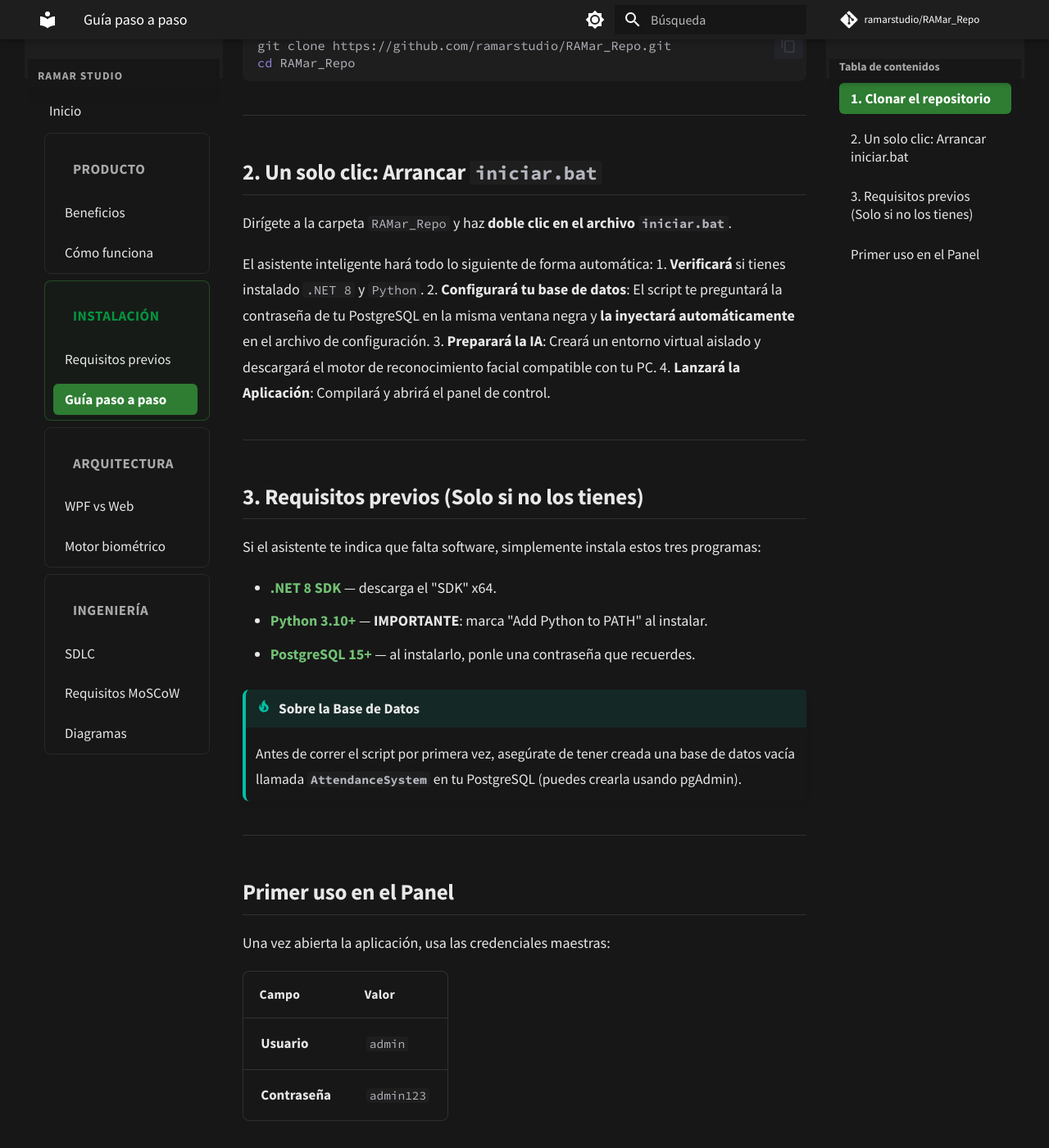
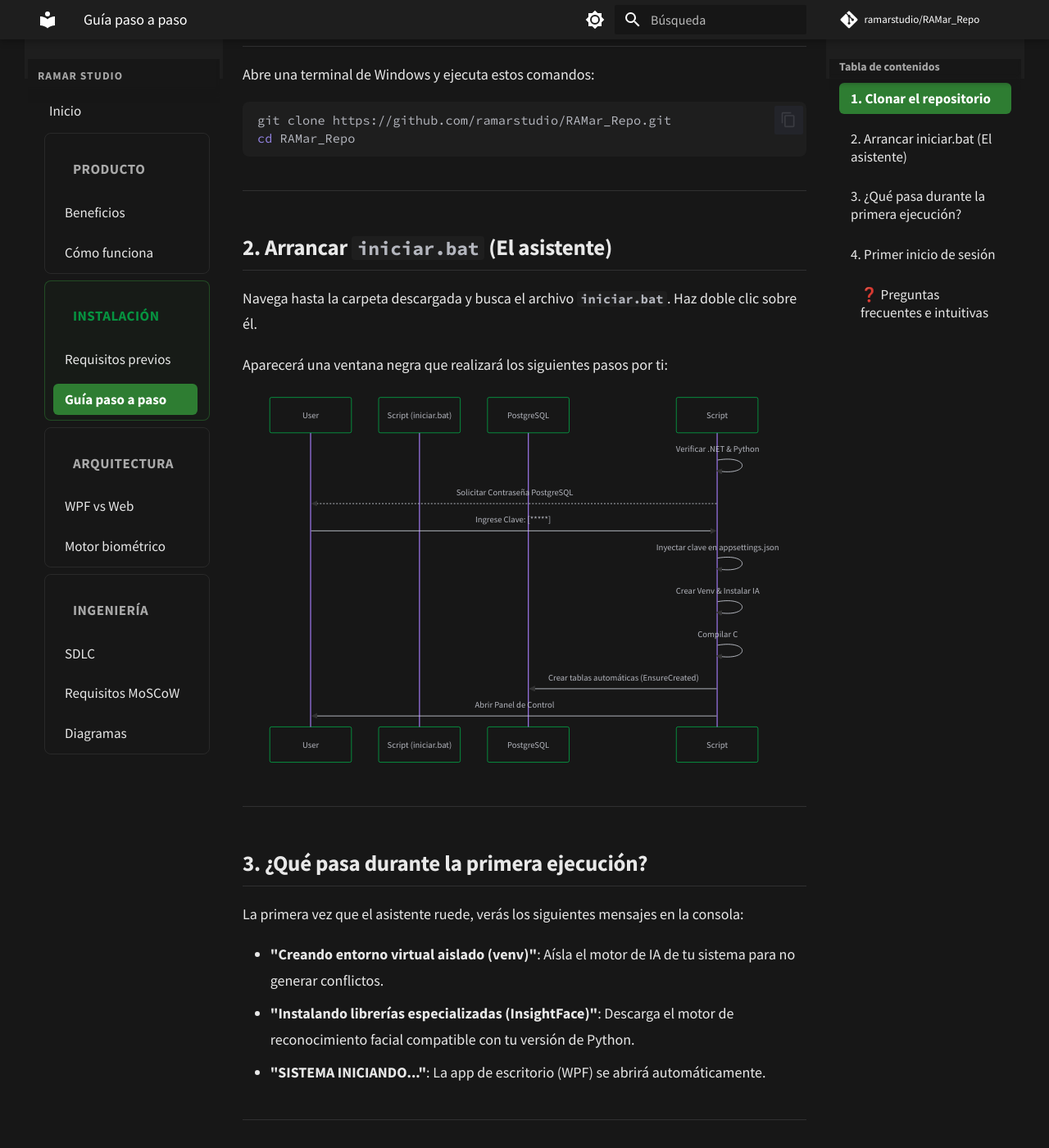
Before and after one commit to ramarstudio/RAMar_Repo, an MkDocs documentation site: the page built from docs/instalacion/guia.md, in a window 1280 px wide and 1400 px high, scrolled down 369 px. Shown: the whole window at 82% size. Built offline with MkDocs 1.6.1 and Material for MkDocs 9.7.7, drawn with Linux system fonts in a browser that asks for light colours; comment, search, counter and statistics services are not loaded; some of the changed text lies outside the part shown.

Commit message:
docs: comprehensive update for 'Zero-Touch' installation
- Redesigned documentation landing page with quick-action buttons
- Added Mermaid flowcharts and sequence diagrams for installation
- Updated requirements to explicitly address VCRedist and Postgres context
- Streamlined installation guide to focus solely on iniciar.bat
- Updated technical stack details (ports, python versions)

````diff
--- a/docs/instalacion/guia.md
+++ b/docs/instalacion/guia.md
@@ -1,8 +1,12 @@
 # Guía de Instalación (Zero-Touch)
 
-Hemos diseñado el sistema para que **cualquier persona pueda arrancarlo en menos de 5 minutos** sin necesidad de conocimientos técnicos avanzados.
+La instalación de **RAMar Attendance System** ha sido diseñada para ser lo más cercana posible a un **"Siguiente, Siguiente, Siguiente"**.
+
+---
 
 ## 1. Clonar el repositorio
+
+Abre una terminal de Windows y ejecuta estos comandos:
 
 ```bash
 git clone https://github.com/ramarstudio/RAMar_Repo.git
@@ -11,39 +15,58 @@ cd RAMar_Repo
 
 ---
 
-## 2. Un solo clic: Arrancar `iniciar.bat`
+## 2. Arrancar `iniciar.bat` (El asistente)
 
-Dirígete a la carpeta `RAMar_Repo` y haz **doble clic en el archivo `iniciar.bat`**.
+Navega hasta la carpeta descargada y busca el archivo **`iniciar.bat`**. Haz doble clic sobre él.
 
-El asistente inteligente hará todo lo siguiente de forma automática:
-1. **Verificará** si tienes instalado `.NET 8` y `Python`.
-2. **Configurará tu base de datos**: El script te preguntará la contraseña de tu PostgreSQL en la misma ventana negra y **la inyectará automáticamente** en el archivo de configuración.
-3. **Preparará la IA**: Creará un entorno virtual aislado y descargará el motor de reconocimiento facial compatible con tu PC.
-4. **Lanzará la Aplicación**: Compilará y abrirá el panel de control.
+Aparecerá una ventana negra que realizará los siguientes pasos por ti:
+
+```mermaid
+sequenceDiagram
+    participant User
+    participant Script (iniciar.bat)
+    participant PostgreSQL
+    Script->>Script: Verificar .NET & Python
+    Script-->>User: Solicitar Contraseña PostgreSQL
+    User->>Script: Ingrese Clave: [*****]
+    Script->>Script: Inyectar clave en appsettings.json
+    Script->>Script: Crear Venv & Instalar IA
+    Script->>Script: Compilar C#
+    Script->>PostgreSQL: Crear tablas automáticas (EnsureCreated)
+    Script->>User: Abrir Panel de Control
+```
 
 ---
 
-## 3. Requisitos previos (Solo si no los tienes)
+## 3. ¿Qué pasa durante la primera ejecución?
 
-Si el asistente te indica que falta software, simplemente instala estos tres programas:
+La primera vez que el asistente ruede, verás los siguientes mensajes en la consola:
 
-- [**.NET 8 SDK**](https://dotnet.microsoft.com/download/dotnet/8.0) — descarga el "SDK" x64.
-- [**Python 3.10+**](https://www.python.org/downloads/) — **IMPORTANTE**: marca "Add Python to PATH" al instalar.
-- [**PostgreSQL 15+**](https://www.postgresql.org/download/windows/) — al instalarlo, ponle una contraseña que recuerdes.
-
-!!! tip "Sobre la Base de Datos"
-    Antes de correr el script por primera vez, asegúrate de tener creada una base de datos vacía llamada **`AttendanceSystem`** en tu PostgreSQL (puedes crearla usando pgAdmin).
+- **"Creando entorno virtual aislado (venv)"**: Aísla el motor de IA de tu sistema para no generar conflictos.
+- **"Instalando librerías especializadas (InsightFace)"**: Descarga el motor de reconocimiento facial compatible con tu versión de Python.
+- **"SISTEMA INICIANDO..."**: La app de escritorio (WPF) se abrirá automáticamente.
 
 ---
 
-## Primer uso en el Panel
+## 4. Primer inicio de sesión
 
-Una vez abierta la aplicación, usa las credenciales maestras:
+Una vez abierta la interfaz, usa las credenciales maestras predefinidas:
 
 | Campo | Valor |
 |---|---|
 | **Usuario** | `admin` |
 | **Contraseña** | `admin123` |
 
-!!! warning "Seguridad"
-    Cambia la contraseña inmediatamente desde el panel de administración tras ingresar por primera vez.
+!!! warning "Seguridad crìtica"
+    **Cambia la contraseña inmediatamente** desde el panel para asegurar tu instancia.
+
+---
+
+### ❓ Preguntas frecuentes e intuitivas
+
+- **¿Qué pasa si mi internet es lento?**
+  El sistema descargará silenciosamente el motor de IA (~600MB) la primera vez que se use la cámara. Verás el panel de registro facial "cargando". Se paciente, solo ocurre una vez.
+- **¿Puedo mover mi carpeta de lugar después de instalar?**
+  Sí, pero asegúrate de siempre usar el archivo `iniciar.bat` para que el sistema actualice las rutas internas.
+- **¿Cómo lo desinstalo?**
+  Simplemente borra la carpeta del repositorio. No se instalan servicios pesados en Segundo Plano.
--- a/docs/instalacion/index.md
+++ b/docs/instalacion/index.md
@@ -1,17 +1,36 @@
-# Instalación
+# Portal de Instalación (One-Click)
 
-Esta sección cubre todo lo necesario para desplegar el sistema de asistencia biométrico en una máquina Windows.
+Bienvenido a la guía acelerada de despliegue de **RAMar Attendance System**. Hemos simplificado el proceso para que cualquier persona pueda arrancar el proyecto en su máquina local sin necesidad de realizar configuraciones manuales complejas.
 
-## Tiempo estimado
+---
 
-| Paso | Tiempo |
-|---|---|
-| Instalar software (`.NET`, `Python`, `PostgreSQL`) | ~15 min |
-| Configurar base de datos | ~2 min |
-| Configurar `appsettings.json` | ~2 min |
-| Instalar dependencias Python | ~5 min |
-| Compilar y ejecutar | ~2 min |
-| **Total** | **~26 min** |
+## ⚡ Filosofía de instalación
 
-!!! note "Primera ejecución"
-    En la primera ejecución, el motor facial descarga los modelos de IA (~600 MB). Esto agrega ~5 minutos adicionales dependiendo de la velocidad de internet. Solo ocurre una vez.
+Nuestra estrategia se basa en la **automatización total**. Hemos eliminado los pasos manuales de configuración de archivos JSON y entornos virtuales.
+
+```mermaid
+graph TD
+    A[Clonar Repositorio] --> B[Instalar Requisitos .NET/Python/SQL]
+    B --> C[Crear DB 'AttendanceSystem']
+    C --> D[Ejecutar 'iniciar.bat']
+    D --> E{¿Asistente?}
+    E -- Sí (1era vez) --> F[Ingresar Contraseña SQL]
+    F --> G[IA se autoinstala]
+    G --> H[Sistema Listo]
+    E -- No (Reinicio) --> H
+```
+
+---
+
+## 🧭 ¿Qué ruta prefieres?
+
+| Sección | Descripción | Esfuerzo |
+|---|---|---|
+| **[Requisitos previos](requisitos.md)** | Lo mínimo absoluto antes de empezar. | 2 min |
+| **[Guía Paso a Paso](guia.md)** | El asistente inteligente `iniciar.bat`. | 3 min |
+| **[Configuración Manual](../arquitectura/motor-biometrico.md)** | Para desarrolladores que quieren ver el motor. | 10 min |
+
+---
+
+!!! tip "Dica de Oro"
+    Si estás instalando en una máquina con poco internet, el primer arranque puede tardar unos **2 minutos** mientras el sistema descarga los modelos de IA facial automáticamente. No cierres la ventana negra hasta ver el panel de control.
````
Also changed, not shown: docs/index.md (+23 -23 lines), docs/instalacion/requisitos.md (+27 -36 lines).
